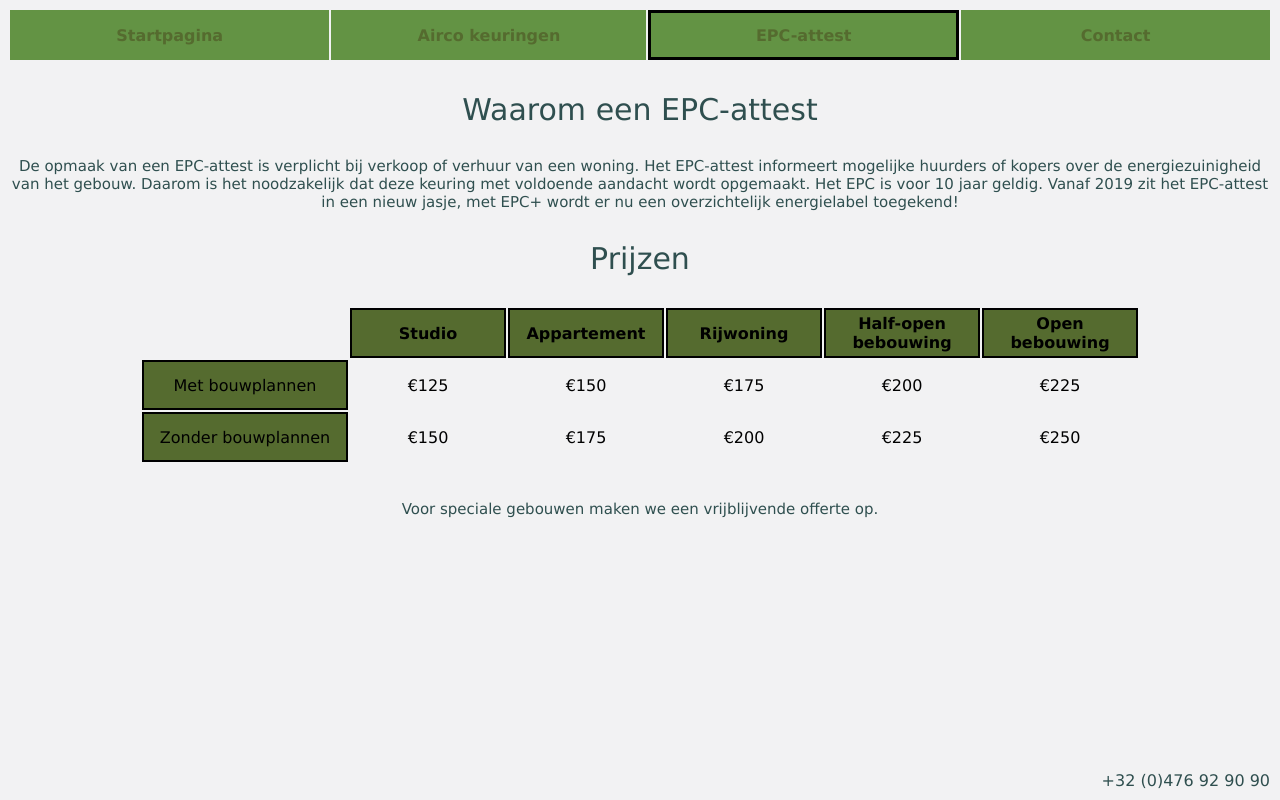
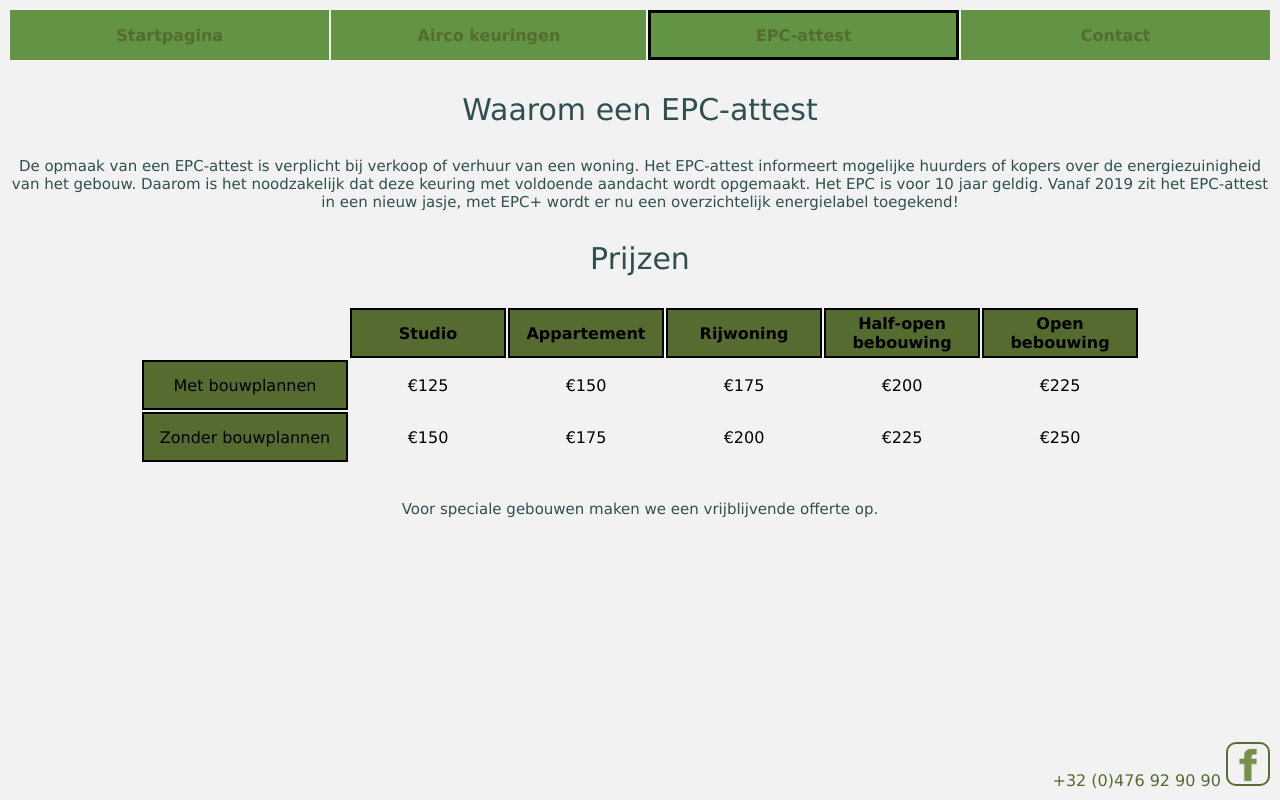
Before and after one commit to energyconsultingmaes/energyconsultingmaes.github.io, a plain HTML site: page html/EPC-attest.html in a window 1280 px wide. Drawn offline with Linux system fonts and the light colour scheme.

Commit message:
Add files via upload

```diff
--- a/css/Style2.css
+++ b/css/Style2.css
@@ -87,10 +87,16 @@ font-size: 15px;
 
 p3 {
 font-family: Verdana;
-color: darkslategray;
+color: darkolivegreen;
 position: fixed;
 bottom: 10px;
 right: 10px;
+}
+
+p4 {
+position:fixed;
+bottom: 10px;
+left: 10px;
 }
 
 ul {
@@ -120,6 +126,12 @@ color: lightsteelblue;
 z-index: 1;
 }
 
+img.d {
+width:40px;
+border:solid 2px darkolivegreen;
+border-radius:10px;
+}
+
 .container{
 width:100%;
 
--- a/html/EPC-attest.html
+++ b/html/EPC-attest.html
@@ -54,5 +54,6 @@
 
 	<p2> Voor speciale gebouwen maken we een vrijblijvende offerte op. </p2>
 	</center>
-	<p3> +32 (0)476 92 90 90 </p3>
+	<p3> +32 (0)476 92 90 90 <a href="https://www.facebook.com/elias.maes"> <img class="d" src="../images/Facebook.png"> </a></p3>
+
 </html>
```
Also changed, not shown: html/Aircokeuringen.html (+1 -1 lines), html/Contact.html (+6 -2 lines), images/Facebook.jpg (added), images/facebook.png (added), index.html (line endings or trailing spaces).
